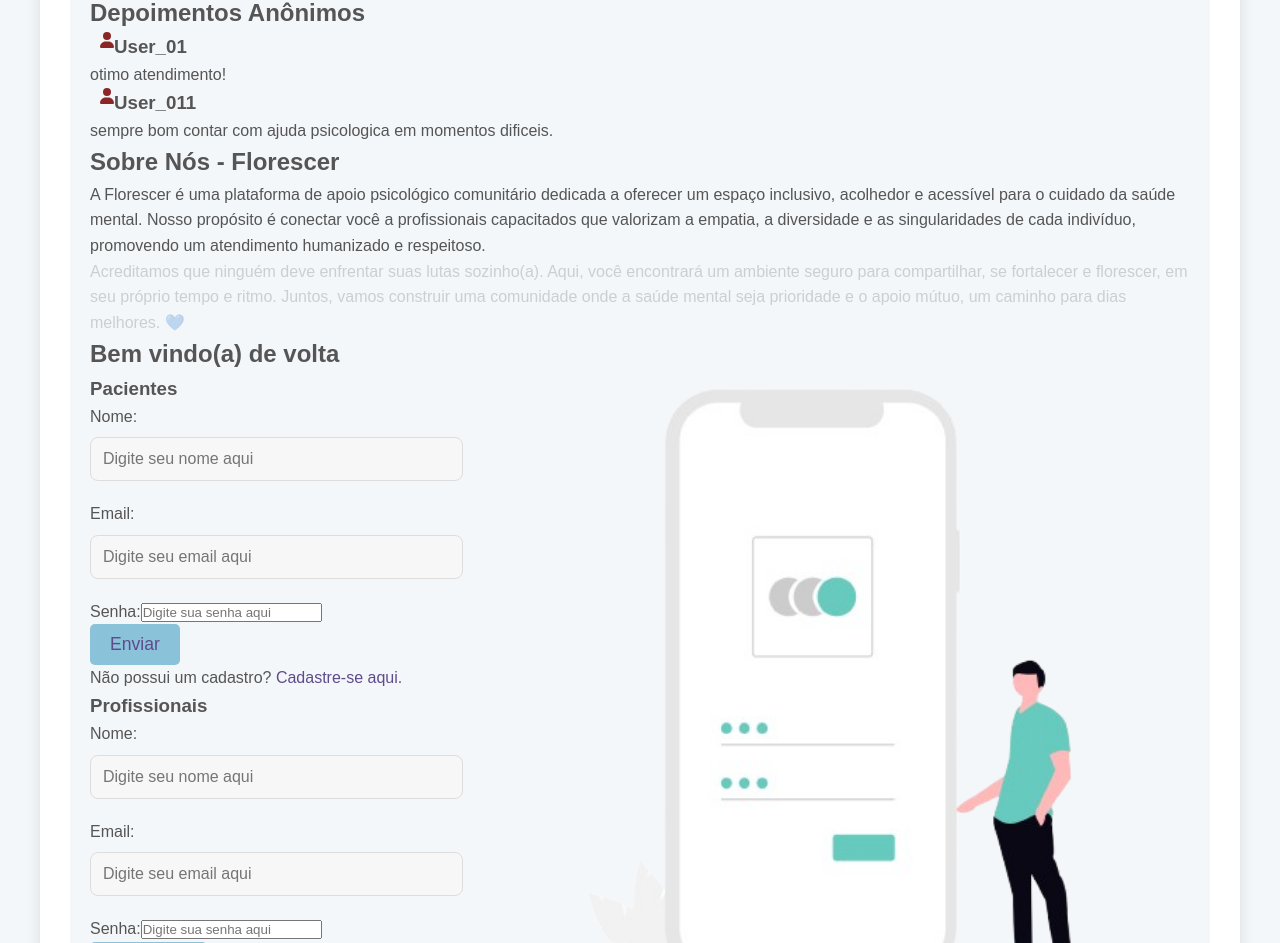
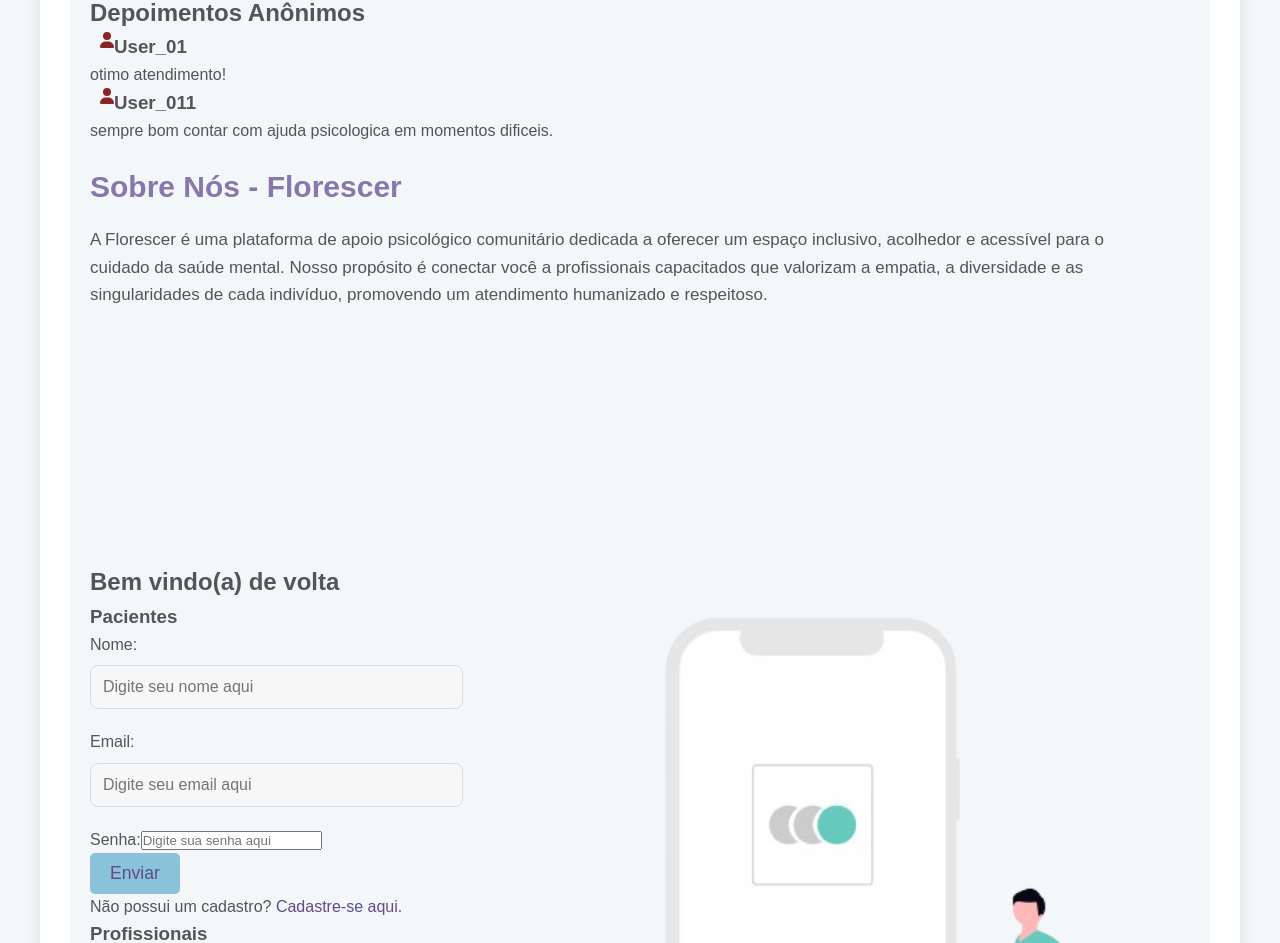
Before and after one commit to olv-stephany/Florescer_Project_TIC20, a React (Vite) app: page / in a window 1280 px wide. Shown: the part 1448-2391 px from the top of the page. Built offline with nearby package versions, Linux system fonts and the light colour scheme.

Commit message:
estilização da pagina sobre nos

```diff
--- a/src/components/sobre.jsx
+++ b/src/components/sobre.jsx
@@ -8,7 +8,7 @@
     const element =useRef(null);
     const {scrollYProgress} = useScroll({
         target: element,
-        offset: ['start 0.7', 'start 0.25']
+        offset: ['start 0.4', 'start 0.06']
     })
 
     useEffect( () => {
--- a/src/css/sobre.css
+++ b/src/css/sobre.css
@@ -0,0 +1,14 @@
+.sobre-container{
+    width: 80vw;
+    height: 50vh;
+}
+.sobre-container p{
+    margin-top: 15px;
+    font-size: 17px;
+    font-weight: 350;
+}
+.sobre-container h2{
+    margin-top: 20px;
+    color: #8876ae;
+    font-size: 30px;
+}
```
Also changed, not shown: 1 other file (tests, documents, lock files or other folders).
